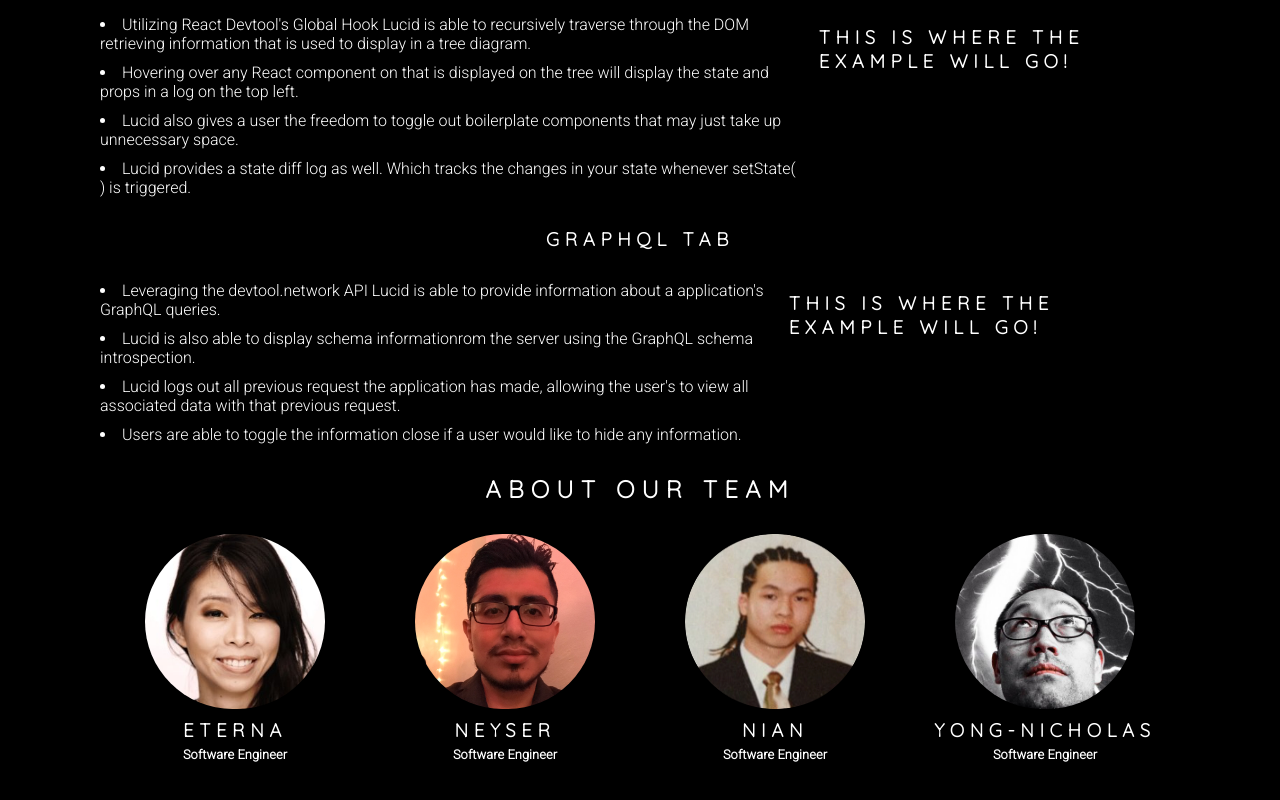
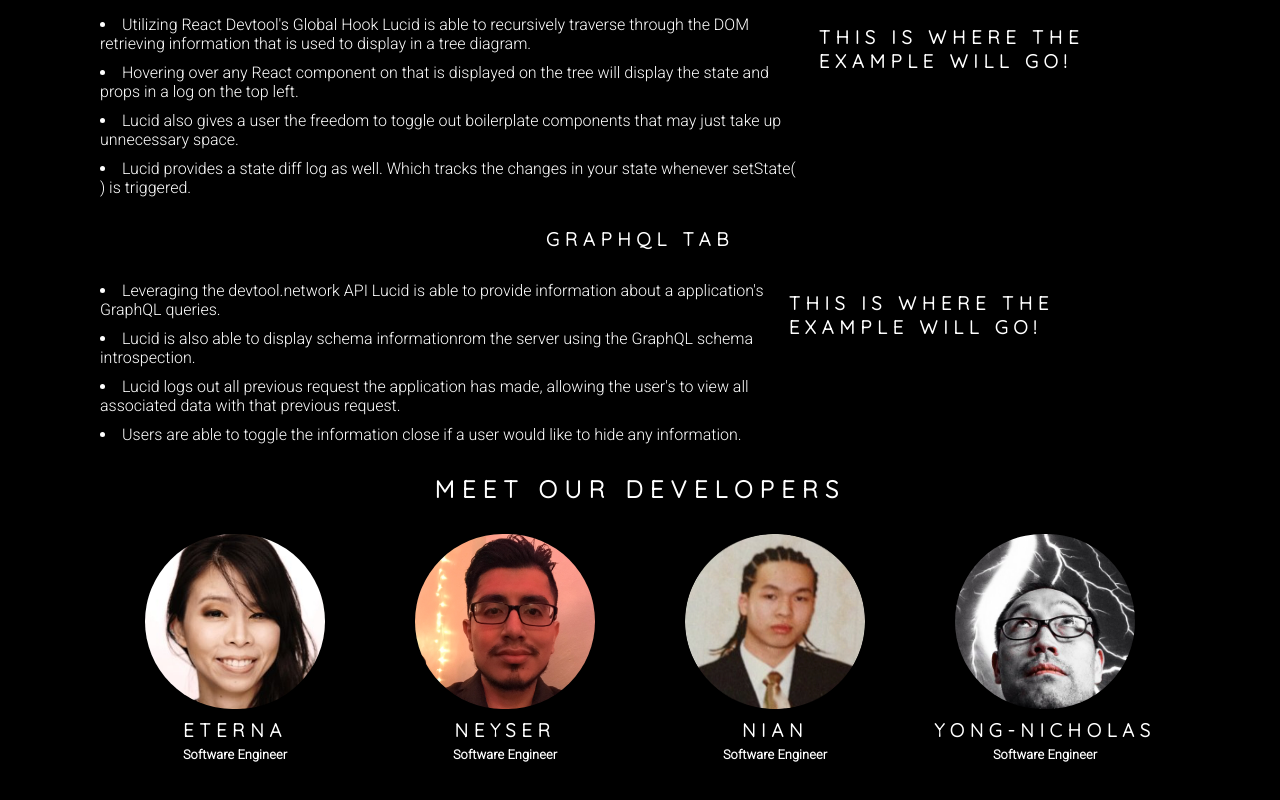
Before and after one commit to Gossamer-React/reactlucid.io, a React app: page / in a window 1280 px wide. Shown: the part 1690-2490 px from the top of the page. Built offline with nearby package versions, Linux system fonts and the light colour scheme.

Commit message:
Update About.jsx

```diff
--- a/src/client/components/About.jsx
+++ b/src/client/components/About.jsx
@@ -8,7 +8,7 @@
 const About = () => {
   return (
     <div>
-      <h2>About Our Team</h2>
+      <h2>Meet Our Developers</h2>
       <div id='team'>
         <div className ='person'>
           <img className='pro-img' src={eternaImg} />
```
